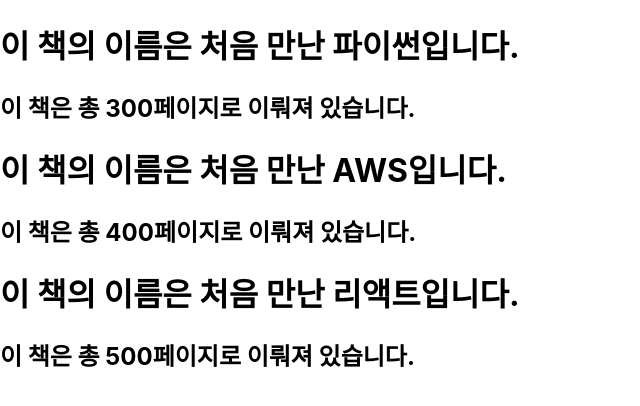
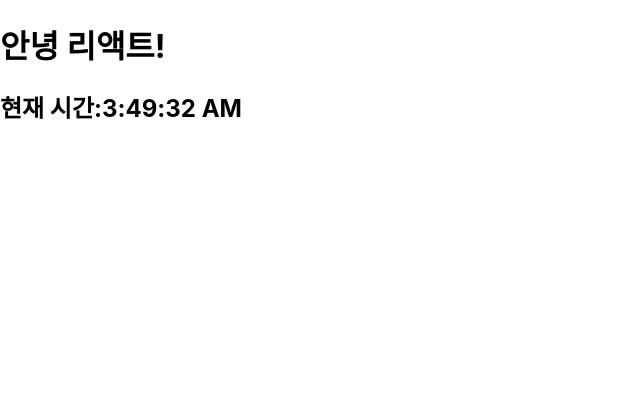
Before and after one commit to linexogjs/react1-1, a React (Create React App) app in the folder test-app/: page / in a window 1280 px wide. Shown: the top 406 px of the page, without its empty margins (0-640 px from the left). Built offline with nearby package versions, Linux system fonts and the light colour scheme.

Commit message:
Clock.jsx

```diff
--- /dev/null
+++ b/test-app/src/chapter_03/Clock.jsx
@@ -0,0 +1,10 @@
+import React from "react";
+
+export default function Clock(props) {
+    return (
+        <div>
+            <h1>안녕 리액트!</h1>
+            <h2>현재 시간:{new Date().toLocaleTimeString()}</h2>
+        </div>
+    )
+}
--- a/test-app/src/index.js
+++ b/test-app/src/index.js
@@ -4,14 +4,22 @@
 import App from './App';
 import reportWebVitals from './reportWebVitals';
 
-import Library from './chapter_03/Library';
+//import Library from './chapter_03/Library';
+import Clock from './chapter_03/Clock';
+const root = ReactDOM.createRoot(document.getElementById('root'));
+setInterval(() => {
+  root.render(
+    <React.StrictMode>
+      <Clock />
+    </React.StrictMode>
+);
+  },1000)
 
-const root = ReactDOM.createRoot(document.getElementById('root'));
-root.render(
-  <React.StrictMode>
-    <Library />
-  </React.StrictMode>
-);
+//root.render(
+  //<React.StrictMode>
+    //<Library />
+  //</React.StrictMode>
+//);
 
 // If you want to start measuring performance in your app, pass a function
 // to log results (for example: reportWebVitals(console.log))
```
